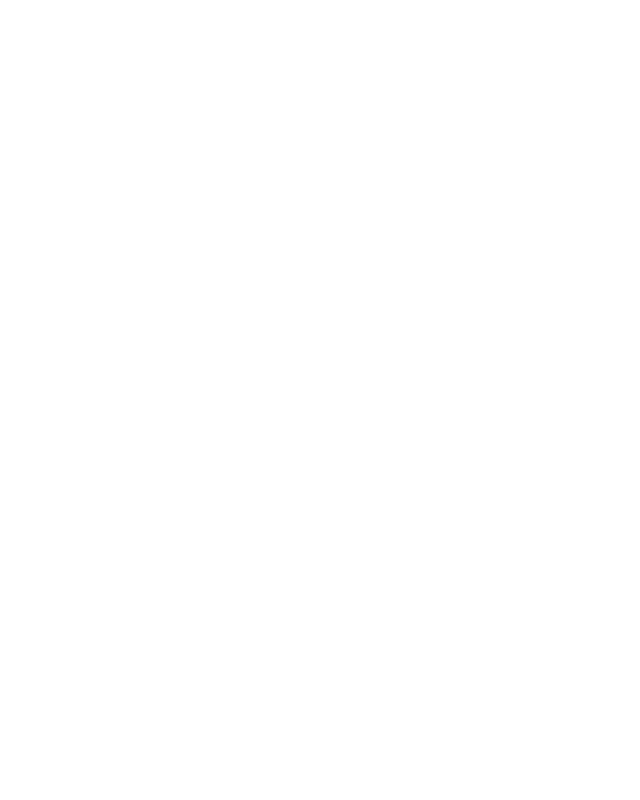
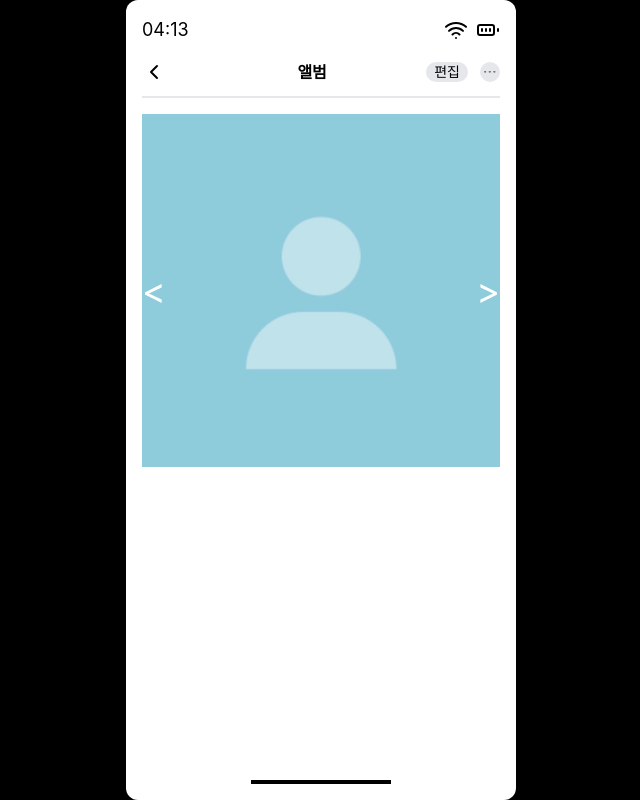
Before and after one commit to SeohyunLilyChoi/instell, a React (Vite) app: page /photo/1 in a window 1280 px wide. Before the commit this address had no page. Shown: the whole page, without its empty margins (319-959 px from the left). Built offline with nearby package versions, Linux system fonts and the light colour scheme; a web font is replaced by a local one.

Commit message:
Feat/init album page

```diff
--- /dev/null
+++ b/src/Album.tsx
@@ -0,0 +1,93 @@
+import { BatteryFullIcon, WifiIcon } from 'lucide-react';
+import { useEffect, useState } from 'react';
+import { useNavigate } from 'react-router-dom';
+
+import kakao_profile from './assets/kakao-profile.jpg';
+
+export default function Album() {
+  const [time, setTime] = useState(new Date());
+  const navigate = useNavigate();
+
+  useEffect(() => {
+    const timer = setInterval(() => {
+      setTime(new Date());
+    }, 1000);
+    return () => {
+      clearInterval(timer);
+    };
+  }, []);
+
+  return (
+    <div className="flex h-screen bg-black justify-center items-center">
+      <div className="flex-col w-[390px] overflow-clip h-screen mt-10 mb-10 rounded-xl bg-white p-4 text-black ">
+        {/* Status Bar */}
+        <div className="flex justify-between items-center mb-4">
+          <span className="text-lg">
+            {time.toLocaleTimeString('ko-KR', {
+              hour: 'numeric',
+              minute: '2-digit',
+              hourCycle: 'h23',
+            })}
+          </span>
+          <div className="flex items-center gap-1">
+            <div className="flex">
+              <WifiIcon className="mr-2" />
+              <BatteryFullIcon />
+            </div>
+          </div>
+        </div>
+
+        <div className="mb-3">
+          <svg
+            xmlns="http://www.w3.org/2000/svg"
+            width="24"
+            height="24"
+            viewBox="0 0 24 24"
+            fill="none"
+            stroke="#0055ff"
+          >
+            <path d="M5 12h14" />
+            <path d="M12 5v14" />
+          </svg>
+        </div>
+        <div className="mb-2 pb-3 pl-2 border-b-2 text-2xl font-bold">앨범</div>
+        <div className="flex px-2 mb-3 items-end justify-between">
+          <p className="text-lg font-semibold">나의 앨범</p>
+          <p className="text-base text-blue-500 font-semibold">전체 보기</p>
+        </div>
+        <div className="flex justify-between">
+          <div>
+            <div>
+              <img
+                src={kakao_profile}
+                onClick={() => {
+                  navigate(`/recentAlbum`);
+                }}
+                className="mb-2 w-[170px] h-[170px] rounded-xl"
+              ></img>
+              <p className="ml-1 text-base font-semibold text-gray-600">
+                최근 항목
+              </p>
+              <p className="ml-1 text-base font-semibold text-gray-400">3</p>
+            </div>
+          </div>
+          <div>
+            <div>
+              <div className="mb-2 w-[170px] h-[170px] rounded-xl bg-gray-300"></div>
+              <p className="ml-1 text-base font-semibold text-gray-600">
+                즐겨찾는 항목
+              </p>
+              <p className="ml-1 text-base font-semibold text-gray-400">3</p>
+            </div>
+          </div>
+        </div>
+        <div
+          onClick={() => {
+            navigate(`/home`);
+          }}
+          className="fixed bottom-4 inset-x-0 justify-self-center w-[140px] border-b-4 border-black"
+        ></div>
+      </div>
+    </div>
+  );
+}
--- a/src/App.tsx
+++ b/src/App.tsx
@@ -4,10 +4,13 @@ import './App.css';
 import { useState } from 'react';
 import { BrowserRouter, Route, Routes } from 'react-router-dom';
 
+import Album from './Album';
 import HomeScreen from './HomeScreen';
 import KakaoF from './KakaoF';
 import KakaoTalk from './KakaoTalk';
 import LockScreen from './LockScreen';
+import PhotoViewer from './PhotoViewer';
+import RecentAlbum from './RecentAlbum';
 
 export default function App() {
   const [messages, setMessages] = useState([
@@ -37,6 +40,9 @@ export default function App() {
           element={<KakaoTalk messages={messages} setMessages={setMessages} />}
         />
         <Route path="/kakaoF/:id" element={<KakaoF messages={messages} />} />
+        <Route path="/album" element={<Album />} />
+        <Route path="/recentAlbum" element={<RecentAlbum />} />
+        <Route path="/photo/:id" element={<PhotoViewer />} />
       </Routes>
     </BrowserRouter>
   );
--- a/src/HomeScreen.tsx
+++ b/src/HomeScreen.tsx
@@ -51,7 +51,13 @@ export default function HomeScreen() {
               <p>카카오톡</p>
             </div>
             <div className="justify-items-center cursor-pointer">
-              <img src={PhotoIcon} className="w-16 rounded-xl mb-1" />
+              <img
+                src={PhotoIcon}
+                onClick={() => {
+                  navigate(`/album`);
+                }}
+                className="w-16 rounded-xl mb-1"
+              />
               <p>사진</p>
             </div>
           </div>
--- /dev/null
+++ b/src/PhotoViewer.tsx
@@ -0,0 +1,110 @@
+import { BatteryFullIcon, ChevronLeft, WifiIcon } from 'lucide-react';
+import { useEffect, useState } from 'react';
+import { useNavigate, useParams } from 'react-router-dom';
+
+import KakaoIcon from './assets/kakao-logo.png';
+import kakao_profile from './assets/kakao-profile.jpg';
+import more from './assets/more.png';
+
+const photos = [
+  { id: '1', src: kakao_profile, alt: 'Photo 1' },
+  { id: '2', src: KakaoIcon, alt: 'Photo 2' },
+  { id: '3', src: kakao_profile, alt: 'Photo 3' },
+];
+
+export default function PhotoViewer() {
+  const [time, setTime] = useState(new Date());
+  const navigate = useNavigate();
+  const { id } = useParams<{ id: string }>();
+  const [currentPhotoIndex, setCurrentPhotoIndex] = useState(
+    photos.findIndex((photo) => photo.id === id),
+  );
+
+  useEffect(() => {
+    const timer = setInterval(() => {
+      setTime(new Date());
+    }, 1000);
+    return () => {
+      clearInterval(timer);
+    };
+  }, []);
+
+  const currentPhoto = photos[currentPhotoIndex];
+
+  const handleNext = () => {
+    setCurrentPhotoIndex((prevIndex) =>
+      prevIndex === photos.length - 1 ? 0 : prevIndex + 1,
+    );
+  };
+
+  const handlePrev = () => {
+    setCurrentPhotoIndex((prevIndex) =>
+      prevIndex === 0 ? photos.length - 1 : prevIndex - 1,
+    );
+  };
+
+  if (currentPhoto !== undefined) {
+    return (
+      <div className="flex h-screen w-screen bg-black justify-center items-center">
+        <div className="flex-col w-[390px] overflow-clip h-screen mt-10 mb-10 rounded-xl bg-white p-4 text-black ">
+          {/* Status Bar */}
+          <div className="flex justify-between items-center mb-4">
+            <span className="text-lg">
+              {time.toLocaleTimeString('ko-KR', {
+                hour: 'numeric',
+                minute: '2-digit',
+                hourCycle: 'h23',
+              })}
+            </span>
+            <div className="flex items-center gap-1">
+              <div className="flex">
+                <WifiIcon className="mr-2" />
+                <BatteryFullIcon />
+              </div>
+            </div>
+          </div>
+
+          <div className="flex pb-3 mb-4 items-center justify-between border-b-2">
+            <ChevronLeft
+              onClick={() => {
+                navigate(-1);
+              }}
+            />
+            <div className="ml-8 font-semibold">앨범</div>
+            <div className="flex">
+              <p className="px-2 text-sm bg-gray-200 rounded-full">편집</p>
+              <div className="flex ml-3 p-1 w-5 h-5 items-center bg-gray-200 rounded-full">
+                <img src={more}></img>
+              </div>
+            </div>
+          </div>
+          <div className="relative flex w-full overflow-hidden">
+            <button
+              onClick={handlePrev}
+              className="absolute left-0 top-1/2 transform -translate-y-1/2 text-white text-4xl"
+            >
+              &lt;
+            </button>
+            <img
+              src={currentPhoto.src}
+              alt={currentPhoto.alt}
+              className="w-full object-contain"
+            />
+            <button
+              onClick={handleNext}
+              className="absolute right-0 top-1/2 transform -translate-y-1/2 text-white text-4xl"
+            >
+              &gt;
+            </button>
+          </div>
+          <div
+            onClick={() => {
+              navigate(`/home`);
+            }}
+            className="fixed bottom-4 inset-x-0 justify-self-center w-[140px] border-b-4 border-black"
+          ></div>
+        </div>
+      </div>
+    );
+  }
+}
--- /dev/null
+++ b/src/RecentAlbum.tsx
@@ -0,0 +1,95 @@
+import { BatteryFullIcon, WifiIcon } from 'lucide-react';
+import { ChevronLeft } from 'lucide-react';
+import { useEffect, useState } from 'react';
+import { useNavigate } from 'react-router-dom';
+
+import KakaoIcon from './assets/kakao-logo.png';
+import kakao_profile from './assets/kakao-profile.jpg';
+import more from './assets/more.png';
+
+const photos = [
+  { id: '1', src: kakao_profile, alt: 'Photo 1' },
+  { id: '2', src: KakaoIcon, alt: 'Photo 2' },
+  { id: '3', src: kakao_profile, alt: 'Photo 3' },
+];
+
+export default function RecentAlbum() {
+  const [time, setTime] = useState(new Date());
+  const navigate = useNavigate();
+
+  useEffect(() => {
+    const timer = setInterval(() => {
+      setTime(new Date());
+    }, 1000);
+    return () => {
+      clearInterval(timer);
+    };
+  }, []);
+
+  return (
+    <div className="flex h-screen bg-black justify-center items-center">
+      <div className="flex-col w-[390px] overflow-clip h-screen mt-10 mb-10 rounded-xl bg-white p-4 text-black ">
+        {/* Status Bar */}
+        <div className="flex justify-between items-center mb-4">
+          <span className="text-lg">
+            {time.toLocaleTimeString('ko-KR', {
+              hour: 'numeric',
+              minute: '2-digit',
+              hourCycle: 'h23',
+            })}
+          </span>
+          <div className="flex items-center gap-1">
+            <div className="flex">
+              <WifiIcon className="mr-2" />
+              <BatteryFullIcon />
+            </div>
+          </div>
+        </div>
+
+        <div className="flex pb-3 mb-4 items-center border-b-2">
+          <ChevronLeft
+            onClick={() => {
+              navigate(`/album`);
+            }}
+          />
+          <div
+            onClick={() => {
+              navigate(`/album`);
+            }}
+            className="grow"
+          >
+            앨범
+          </div>
+          <p className="px-2 text-sm bg-gray-200 rounded-full">선택</p>
+          <div className="flex ml-3 p-1 w-5 h-5 items-center bg-gray-200 rounded-full">
+            <img src={more}></img>
+          </div>
+        </div>
+
+        <div className="flex gap-1">
+          {photos.map((photo) => (
+            <div
+              key={photo.id}
+              onClick={() => {
+                navigate(`/photo/${photo.id}`);
+              }}
+              className="mb-2 ml-1 w-[80px] h-[80px] bg-gray-300 cursor-pointer"
+              style={{
+                backgroundImage: `url(${photo.src})`,
+                backgroundSize: 'cover',
+                backgroundPosition: 'center',
+              }}
+            />
+          ))}
+        </div>
+
+        <div
+          onClick={() => {
+            navigate(`/home`);
+          }}
+          className="fixed bottom-4 inset-x-0 justify-self-center w-[140px] border-b-4 border-black"
+        ></div>
+      </div>
+    </div>
+  );
+}
```
